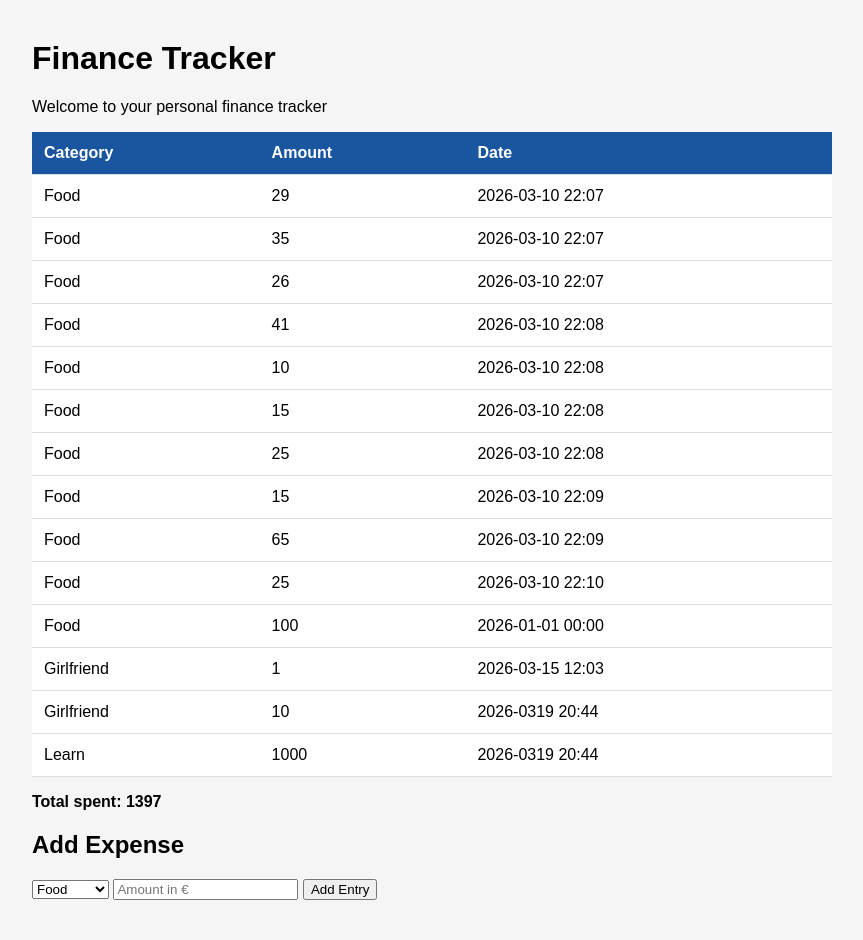
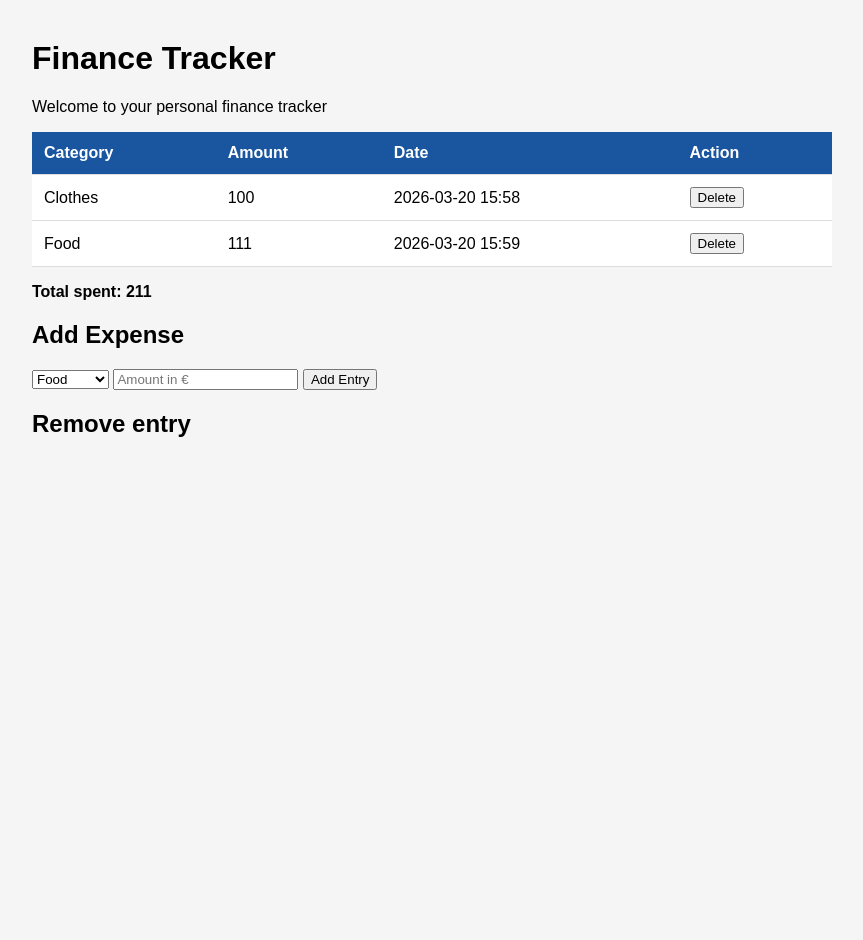
Before and after one commit to finleyDev/finance-tracker, a Flask app: page / in a window 1280 px wide. Shown: the whole page, without its empty margins (208-1071 px from the left). After the commit the page ends 437 px from the top, so only its background shows below. Run offline with Flask 3, Linux system fonts and the light colour scheme.

Commit message:
add delete in web and fix bugs

```diff
--- a/app.py
+++ b/app.py
@@ -1,20 +1,11 @@
 from flask import Flask, render_template, request, redirect
+from helpers import load_entries, save_entries
 from datetime import datetime
 import csv
 
 app = Flask(__name__)
 
-def load_entries():
-    entries = []
-    try:
-        with open("tracker.csv", "r") as file:
-            reader = csv.DictReader(file)
-            for row in reader:
-                entries.append(row)
-
-    except FileNotFoundError:
-        pass
-    return entries
+load_entries()
 
 
 @app.route("/")
@@ -28,7 +19,17 @@ def home():
 def add():
     category = request.form["category"]
     amount = request.form["amount"]
-    date = datetime.now().strftime("%Y-%m%d %H:%M")
+    if not amount:
+        return redirect("/home")
+
+    try:
+        amount = int(amount)
+    except ValueError:
+        return redirect("/home")
+
+    date = datetime.now().strftime("%Y-%m-%d %H:%M")
+
+
 
     with open("tracker.csv", "a", newline="") as file:
         writer = csv.DictWriter(file, fieldnames=["category", "amount", "date"])
@@ -36,6 +37,14 @@ def add():
 
     return redirect("/home")
 
+@app.route("/delete/<int:index>", methods=["POST"])
+def delete(index):
+    entries = load_entries()
+    entries.pop(index)
+    save_entries(entries)
+    return redirect("/home")
+
+
 
 
 if __name__ == "__main__":
--- /dev/null
+++ b/helpers.py
@@ -0,0 +1,24 @@
+import csv
+
+def load_entries():
+    entries = []
+    try:
+        with open("tracker.csv", "r") as file:
+            reader = csv.DictReader(file)
+            for row in reader:
+                entries.append(row)
+
+    except FileNotFoundError:
+        pass
+    return entries
+
+
+def save_entries(entries):
+    try:
+        with open("tracker.csv" , "w", newline="") as file:
+            writer = csv.DictWriter(file, fieldnames=["category", "amount", "date"])
+            writer.writeheader()
+            writer.writerows(entries)
+
+    except FileNotFoundError:
+        pass
--- a/templates/index.html
+++ b/templates/index.html
@@ -32,12 +32,19 @@
                <th>Category</th>
                <th>Amount</th>
                <th>Date</th>
+               <th>Action</th>
             </tr>
             {% for entry in entries %}
             <tr>
                 <td>{{ entry.category }}</td>
                 <td>{{ entry.amount }}</td>
                 <td>{{ entry.date }}</td>
+                <td>
+                    <form action="/delete/{{ loop.index0 }}" method="POST">
+                        <button type="submit">Delete</button>
+
+                    </form>
+                </td>
             </tr>
             {% endfor %}
         </table>
@@ -53,5 +60,7 @@
             <input type="number" name="amount" min="1" placeholder="Amount in €">
             <button type="submit">Add Entry</button>
         </form>
+        <h2>Remove entry</h2>
+        <form action="/delete/0", method="POST"></form>
     </body>
 </html>
--- a/tracker.csv
+++ b/tracker.csv
@@ -1,16 +1,3 @@
 category,amount,date
-Food,29,2026-03-10 22:07
-Food,35,2026-03-10 22:07
-Food,26,2026-03-10 22:07
-Food,41,2026-03-10 22:08
-Food,10,2026-03-10 22:08
-Food,15,2026-03-10 22:08
-Food,25,2026-03-10 22:08
-Food,15,2026-03-10 22:09
-Food,65,2026-03-10 22:09
-Food,25,2026-03-10 22:10
-Food,100,2026-01-01 00:00
-Girlfriend,1,2026-03-15 12:03
-Girlfriend,10,2026-0319 20:44
-
-Learn,1000,2026-0319 20:44
+Clothes,100,2026-03-20 15:58
+Food,111,2026-03-20 15:59
```
